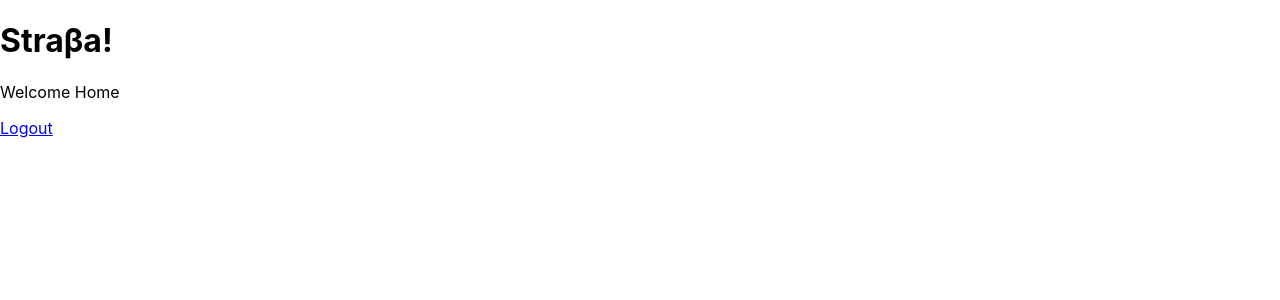
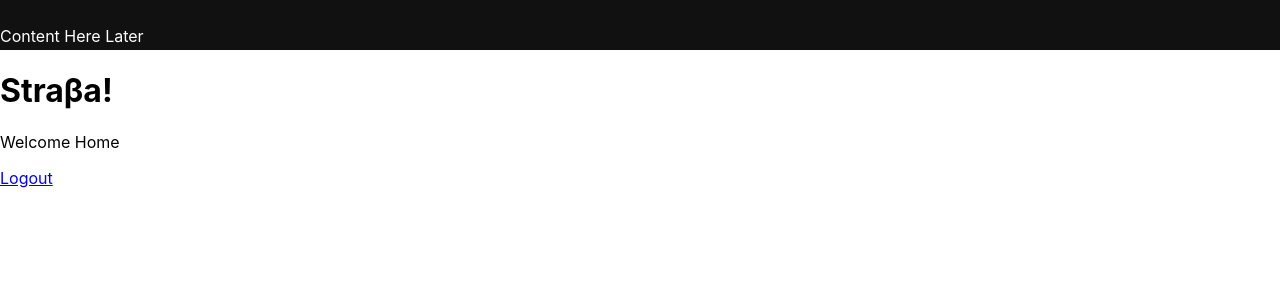
Before and after one commit to sleipner01/straba, a React (Create React App) app: page / in a window 1280 px wide. Shown: the top 300 px of the page. Built offline with nearby package versions, Linux system fonts and the light colour scheme; no server answers.

Commit message:
Add template navbar component

```diff
--- a/src/App.js
+++ b/src/App.js
@@ -6,9 +6,17 @@ import { BrowserRouter as Router } from 'react-router-dom';
 import { Routes, Route } from 'react-router-dom';
 import './App.scss';
 
-function App() {
+import { auth } from './firebase';
+import { useAuthState } from 'react-firebase-hooks/auth';
+import { useCollectionData } from 'react-firebase-hooks/firestore';
+import Sidebar from './components/navbar/Navbar';
+
+const App = ({ pagepath }) => {
+  const [user, loading, error] = useAuthState(auth);
+
   return (
     <Fragment>
+      {!user && <Sidebar />}
       <h1>Straβa!</h1>
       <Router>
         <div>
@@ -23,6 +31,6 @@ function App() {
       </Router>
     </Fragment>
   );
-}
+};
 
 export default App;
--- /dev/null
+++ b/src/components/navbar/Navbar.jsx
@@ -0,0 +1,9 @@
+import './navbar.scss';
+
+export default function Sidebar() {
+  return (
+    <div class='sidebar'>
+      <p>Content Here Later</p>
+    </div>
+  );
+}
--- /dev/null
+++ b/src/components/navbar/navbar.scss
@@ -0,0 +1,14 @@
+$nav_background: #111;
+$nav_text_color: #fff;
+
+.sidebar {
+	height: 30px;
+	width: 100%;
+	background-color: $nav_background;
+	overflow-x: hidden;
+	overflow-y: hidden;
+	padding-top: 20px;
+	transition: 0.5s;
+	color: $nav_text_color;
+	line-height: 0px;
+}
```
